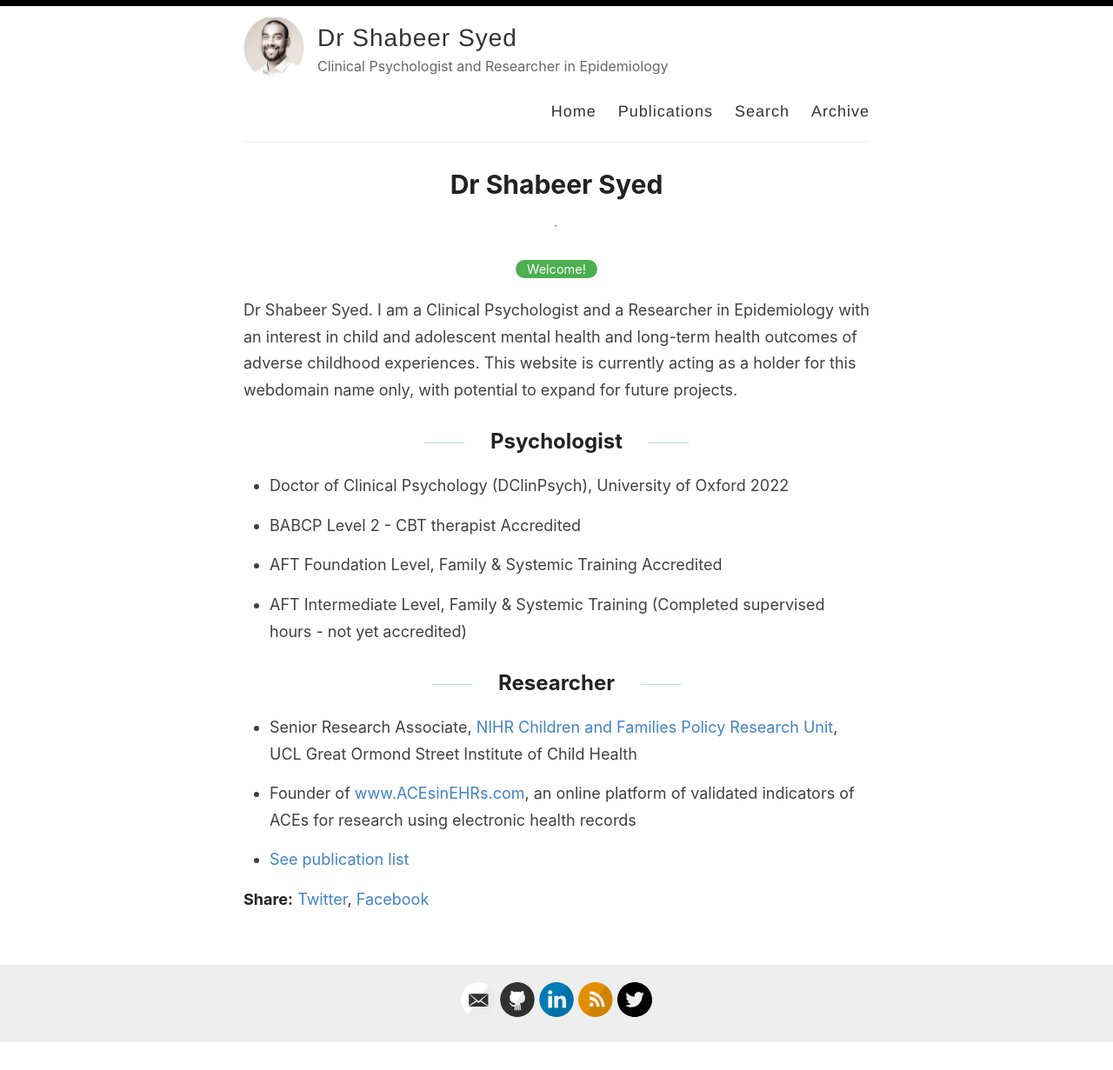
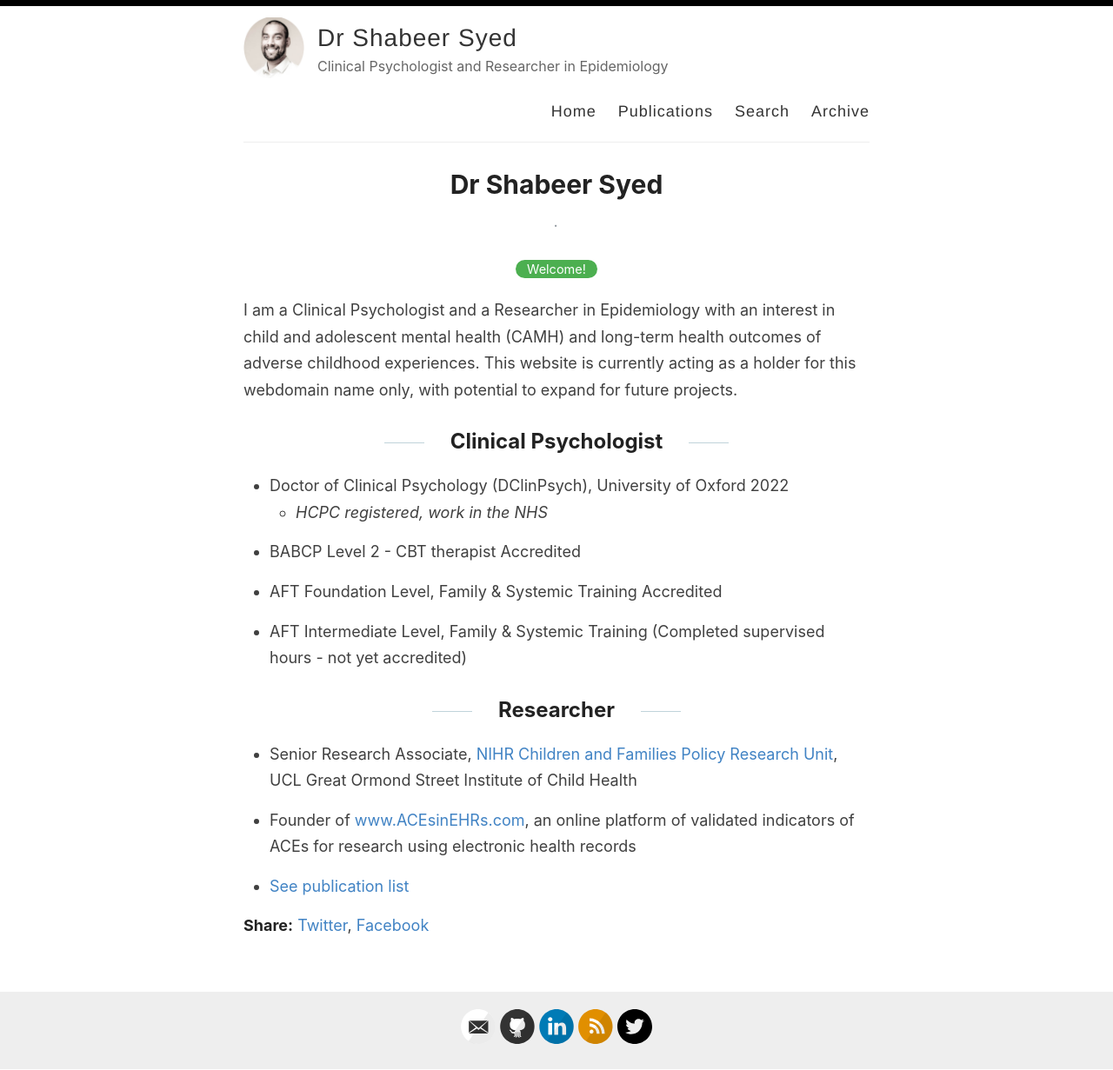
Before and after one commit to shabeer-syed/shabeersyed, a Jekyll site: the page built from index.md, in a window 1280 px wide. Shown: the whole page at 87% size. Built offline with Jekyll 4.4.1, drawn with Linux system fonts in a browser that asks for light colours; comment, search, counter and statistics services are not loaded; before the commit the page ends 1200 px from its top, so only the background shows below that.

Commit message:
Update index.md

```diff
--- a/index.md
+++ b/index.md
@@ -4,11 +4,12 @@ title: Dr Shabeer Syed
 categories: [Welcome!]
 ---
 
-Dr Shabeer Syed. I am a Clinical Psychologist and a Researcher in Epidemiology with an interest in child and adolescent mental health and long-term health outcomes of adverse childhood experiences. This website is currently acting as a holder for this webdomain name only, with potential to expand for future projects.
+I am a Clinical Psychologist and a Researcher in Epidemiology with an interest in child and adolescent mental health (CAMH) and long-term health outcomes of adverse childhood experiences. This website is currently acting as a holder for this webdomain name only, with potential to expand for future projects.
 
-## Psychologist
+## Clinical Psychologist
 
 - Doctor of Clinical Psychology (DClinPsych), University of Oxford 2022
+   - *HCPC registered, work in the NHS*
 
 - BABCP Level 2 - CBT therapist Accredited
 
```
